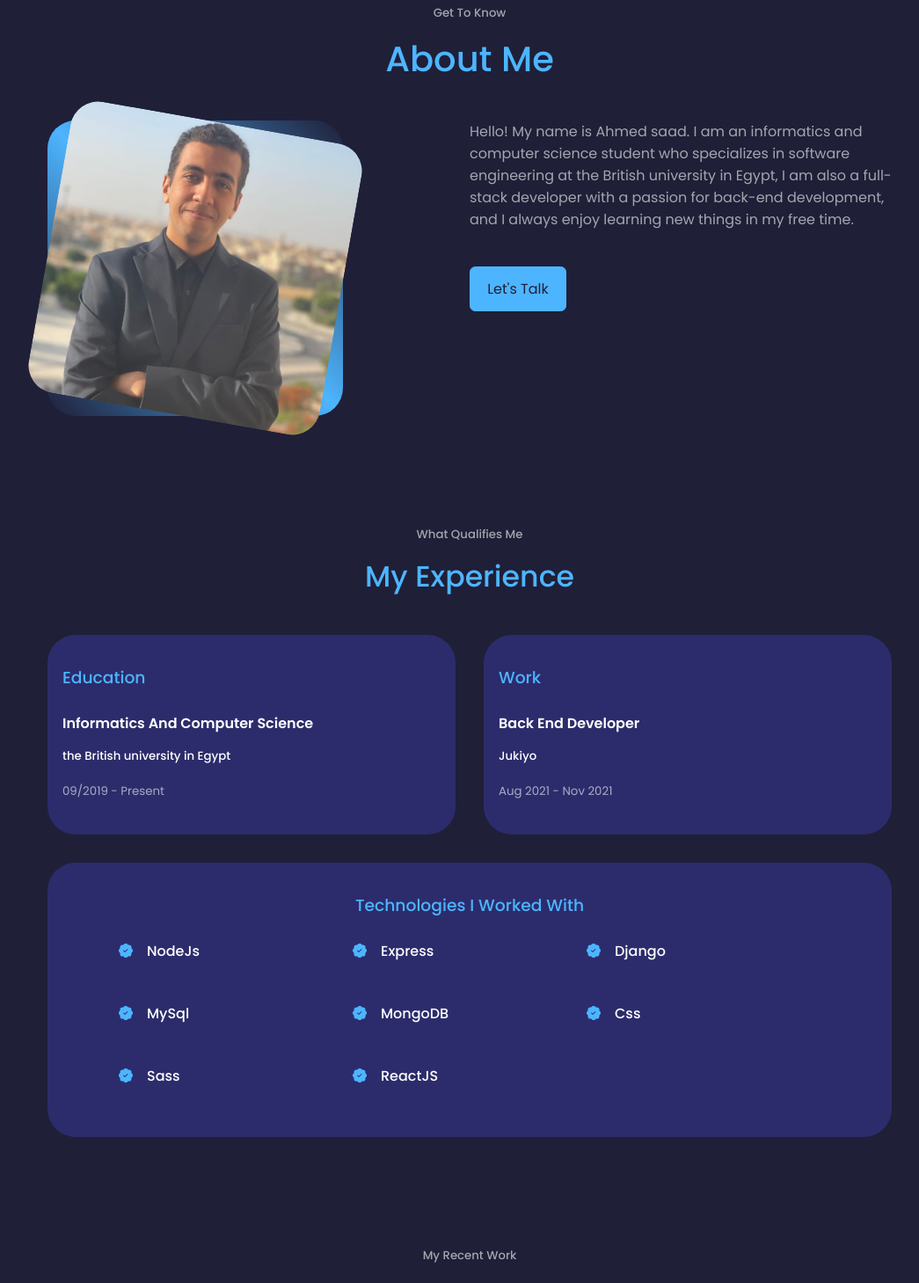
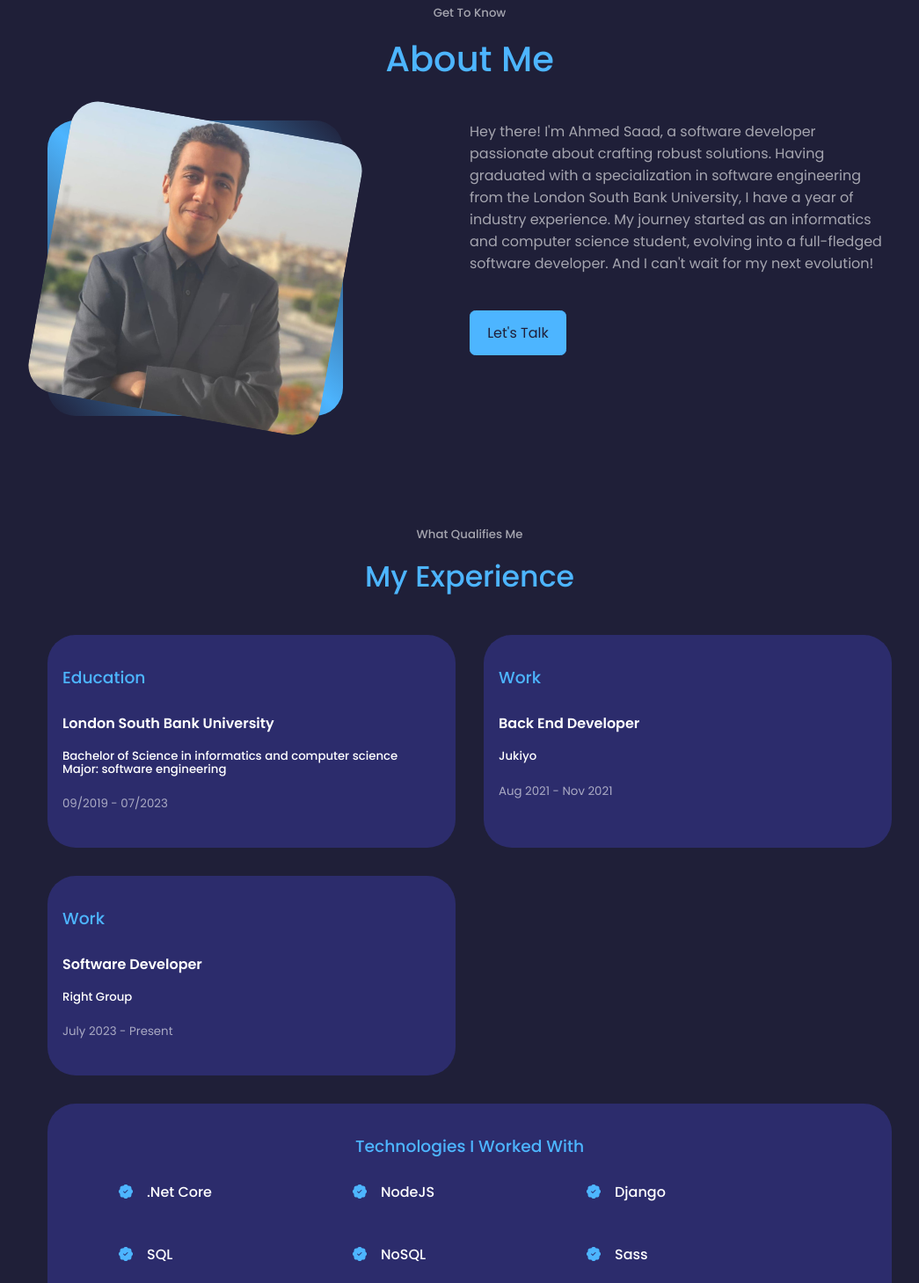
Before and after one commit to Ahmed-Saad-J/JadeDev, a React (Create React App) app: page / in a window 1280 px wide. Shown: the part 920-2379 px from the top of the page at 88% size, without its empty margins (106-1151 px from the left). Built offline with nearby package versions, Linux system fonts and the light colour scheme.

Commit message:
update portfolio 2024.1

```diff
--- a/package.json
+++ b/package.json
@@ -22,7 +22,8 @@
     "start": "react-scripts start",
     "build": "react-scripts build",
     "test": "react-scripts test",
-    "eject": "react-scripts eject"
+    "eject": "react-scripts eject",
+    "serve": "nodemon server.js"
   },
   "eslintConfig": {
     "extends": [
@@ -41,5 +42,8 @@
       "last 1 firefox version",
       "last 1 safari version"
     ]
+  },
+  "devDependencies": {
+    "nodemon": "^3.1.0"
   }
 }
--- a/src/components/about/About.jsx
+++ b/src/components/about/About.jsx
@@ -14,11 +14,9 @@ const About = () => {
         </div>
         <div className="about__content">
           <p>
-            Hello! My name is Ahmed saad. I am an informatics and computer
-            science student who specializes in software engineering at the
-            British university in Egypt, I am also a full-stack developer with a
-            passion for back-end development, and I always enjoy learning new
-            things in my free time.{" "}
+          Hey there! I'm Ahmed Saad, a software developer passionate about crafting robust solutions.
+           Having graduated with a specialization in software engineering from the London South Bank University, I have a year of industry experience. My journey started as an informatics and computer science student,
+           evolving into a full-fledged software developer. And I can't wait for my next evolution!  {" "}
           </p>
           <a href="#contact" className="btn btn-primary">
             Let's Talk
--- a/src/components/experience/Experience.jsx
+++ b/src/components/experience/Experience.jsx
@@ -10,9 +10,9 @@ const Experience = () => {
         <div className="experience__education">
           <h3>Education</h3>
           <div className="education__content">
-            <h4 className="bold">Informatics And Computer Science</h4>
-            <h5>the British university in Egypt</h5>
-            <small className="text-light">09/2019 - Present</small>
+            <h4 className="bold">London South Bank University</h4>
+            <h5>Bachelor of Science in informatics and computer science<br/> Major: software engineering</h5>
+            <small className="text-light">09/2019 - 07/2023</small>
           </div>
         </div>
         <div className="experience__work">
@@ -23,17 +23,25 @@ const Experience = () => {
             <small className="text-light">Aug 2021 - Nov 2021</small>
           </div>
         </div>
+        <div className="experience__work">
+          <h3>Work</h3>
+          <div className="education__content">
+            <h4 className="bold">Software Developer</h4>
+            <h5>Right Group</h5>
+            <small className="text-light">July 2023 - Present</small>
+          </div>
+        </div>
         <div className="experience__technologies">
           <h3>Technologies I Worked With</h3>
           <div className="technologies__content">
-            <Technology name="NodeJs" />
-            <Technology name="Express" />
+            <Technology name=".Net Core" />
+            <Technology name="NodeJS" />
             <Technology name="Django" />
-            <Technology name="MySql" />
-            <Technology name="MongoDB" />
-            <Technology name="Css" />
+            <Technology name="SQL" />
+            <Technology name="NoSQL" />
             <Technology name="Sass" />
-            <Technology name="ReactJS" />
+            <Technology name="Angular" />
+            <Technology name="React" />
           </div>
         </div>
       </div>
```
Also changed, not shown: 2 other files (tests, documents, lock files or other folders).
